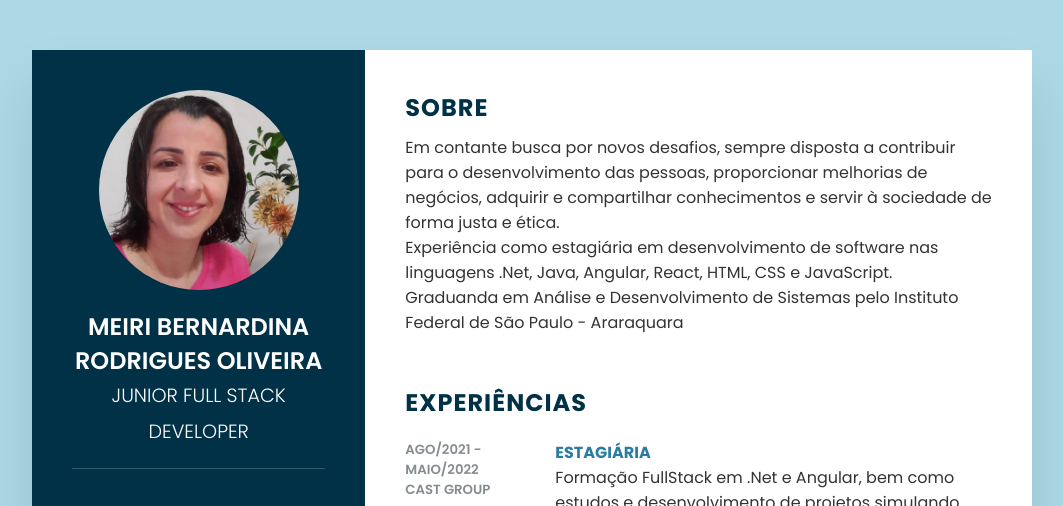
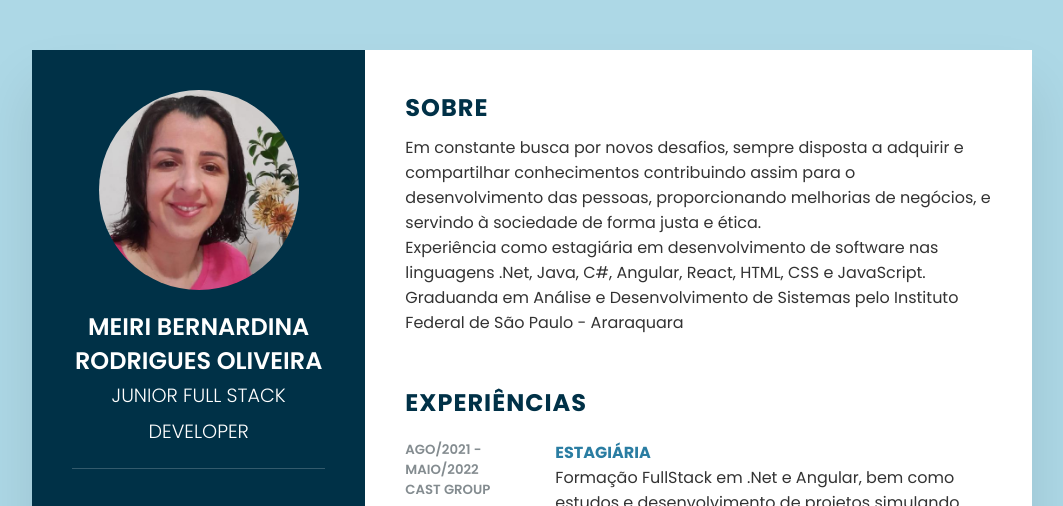
Before and after one commit to MeiriBernardina/cv-Mbro, a plain HTML site: page index.html in a window 1280 px wide. Shown: the top 506 px of the page, without its empty margins (108-1171 px from the left). Drawn offline with Linux system fonts and the light colour scheme.

Commit message:
Update index.html

```diff
--- a/index.html
+++ b/index.html
@@ -86,10 +86,9 @@
         <div class="right_Side">
             <div class="about">
                 <h2 class="title2">Sobre</h2>
-                <p>Em contante busca por novos desafios, sempre disposta a contribuir para o desenvolvimento das pessoas, proporcionar melhorias de negócios,
-                    adquirir e compartilhar conhecimentos e servir à sociedade de forma justa e ética. </p>
-
-                <p>Experiência como estagiária em desenvolvimento de software nas linguagens .Net, Java, Angular, React, HTML, CSS e JavaScript.</p>
+                <p>Em constante busca por novos desafios, sempre disposta a adquirir e compartilhar conhecimentos contribuindo assim para o
+                    desenvolvimento das pessoas, proporcionando melhorias de negócios, e servindo à sociedade de forma justa e ética. </p>
+                <p>Experiência como estagiária em desenvolvimento de software nas linguagens .Net, Java, C#, Angular, React, HTML, CSS e JavaScript.</p>
 
                 <p>Graduanda em Análise e Desenvolvimento de Sistemas pelo Instituto Federal de São Paulo - Araraquara </p>
             </div>
```
